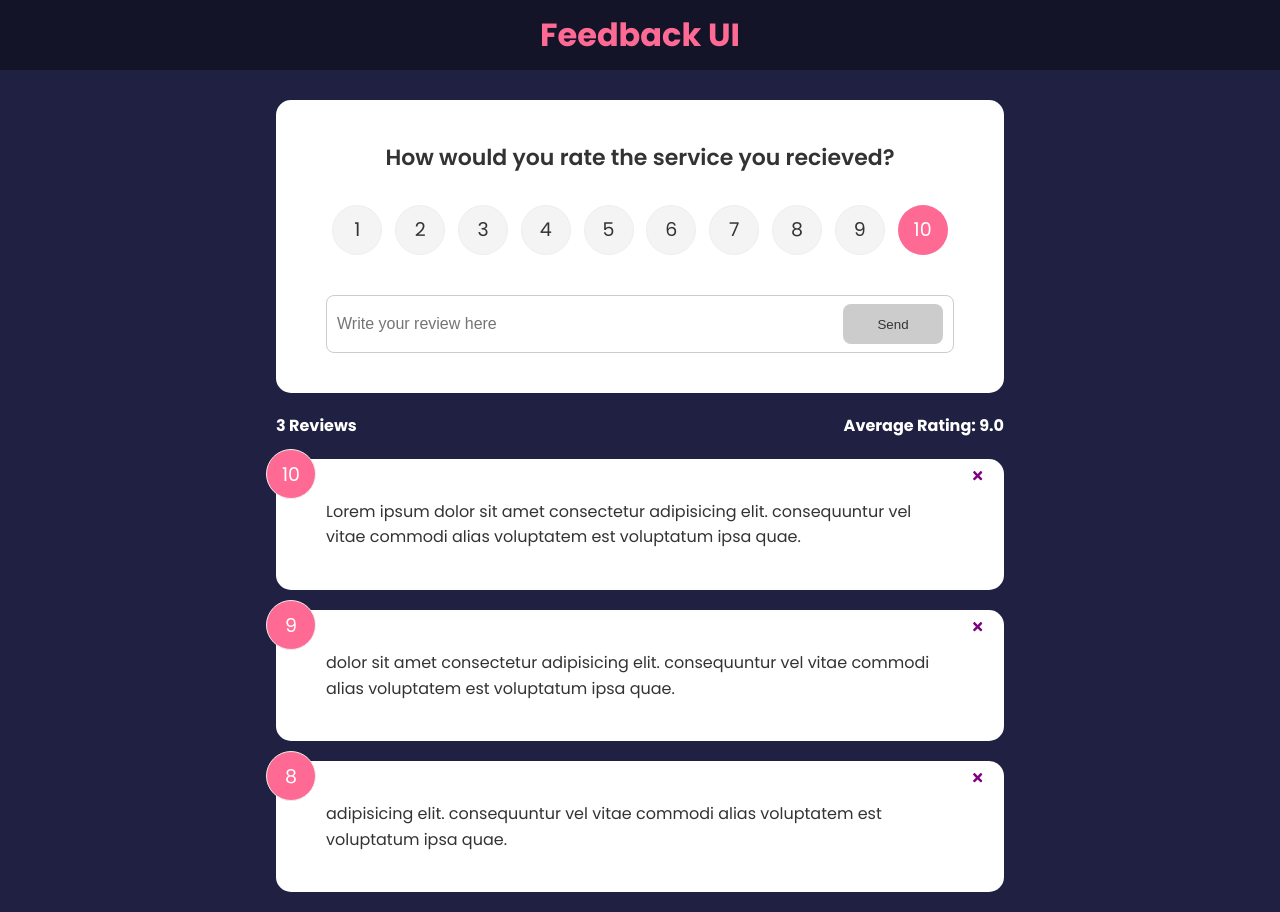
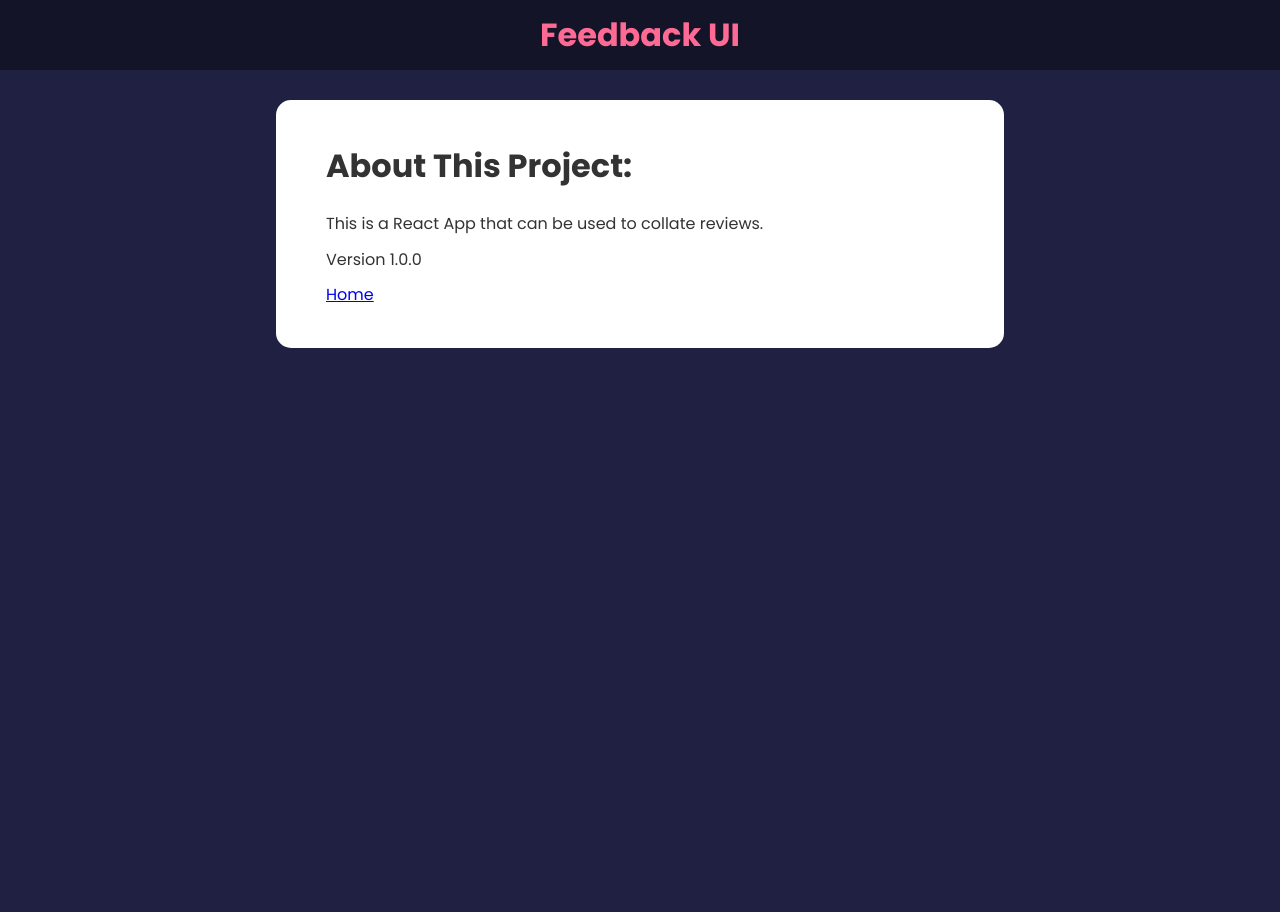
Before and after one commit to MattRuetz/reviews-react-app, a React (Create React App) app: page /about in a window 1280 px wide. After the commit the page ends 800 px from the top, so only its background shows below. Built offline with nearby package versions, Linux system fonts and the light colour scheme.

Commit message:
+ about page. react-router-dom imstalled to handle routing with react elements. fast page switching with <Link> element, no refresh.

```diff
--- a/package.json
+++ b/package.json
@@ -10,6 +10,7 @@
     "react": "^17.0.2",
     "react-dom": "^17.0.2",
     "react-icons": "^4.3.1",
+    "react-router-dom": "^6.2.2",
     "react-scripts": "5.0.0",
     "uuid": "^8.3.2",
     "web-vitals": "^2.1.4"
--- a/src/App.js
+++ b/src/App.js
@@ -1,10 +1,13 @@
 import { useState } from 'react';
 import { v4 as uuidv4 } from 'uuid';
+import { BrowserRouter as Router, Route, Routes } from 'react-router-dom';
 import Header from './components/Header';
 import FeedbackList from './components/FeedbackList';
 import FeedbackData from './data/FeedbackData';
 import FeedbackStats from './components/FeedbackStats';
 import FeedbackForm from './components/FeedbackForm';
+import AboutPage from './pages/AboutPage';
+import AboutBtnLink from './components/AboutBtnLink';
 
 const App = () => {
     const [feedback, setFeedback] = useState(FeedbackData);
@@ -23,15 +26,31 @@
 
     return (
         <>
+            <Router>
                 <Header />
                 <div className="container">
+                    <Routes>
+                        <Route
+                            exact
+                            path="/"
+                            element={
+                                <>
                                     <FeedbackForm handleAdd={addFeedback} />
                                     <FeedbackStats feedback={feedback} />
                                     <FeedbackList
                                         feedback={feedback}
                                         handleDelete={deleteFeedback}
                                     />
+                                    <AboutBtnLink />
+                                </>
+                            }
+                        ></Route>
+                        <Route path="/about" element={<AboutPage />}>
+                            This is the About route.
+                        </Route>
+                    </Routes>
                 </div>
+            </Router>
         </>
     );
 };
--- /dev/null
+++ b/src/components/AboutBtnLink.jsx
@@ -0,0 +1,14 @@
+import { FaQuestion } from 'react-icons/fa';
+import { Link } from 'react-router-dom';
+
+function AboutBtnLink() {
+    return (
+        <div className="about-link">
+            <Link to="./about">
+                <FaQuestion size={30} />
+            </Link>
+        </div>
+    );
+}
+
+export default AboutBtnLink;
--- /dev/null
+++ b/src/pages/AboutPage.jsx
@@ -0,0 +1,17 @@
+import Card from '../components/shared/Card';
+import { Link } from 'react-router-dom';
+
+const AboutPage = () => {
+    return (
+        <Card>
+            <div className="about">
+                <h1>About This Project:</h1>
+                <p>This is a React App that can be used to collate reviews.</p>
+                <p>Version 1.0.0</p>
+                <Link to="/">Home</Link>
+            </div>
+        </Card>
+    );
+};
+
+export default AboutPage;
```
Also changed, not shown: 1 other file (tests, documents, lock files or other folders). Lines whose indentation alone changed are shown as unchanged.
